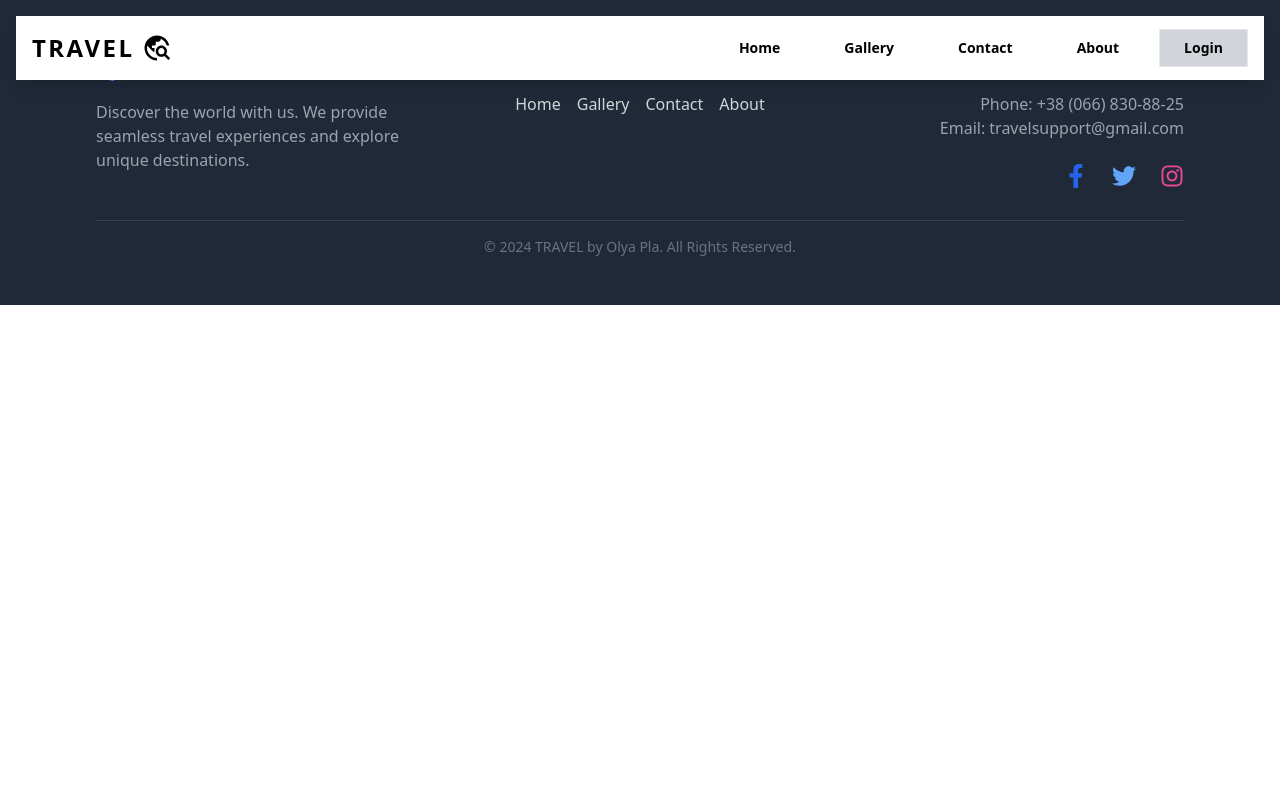
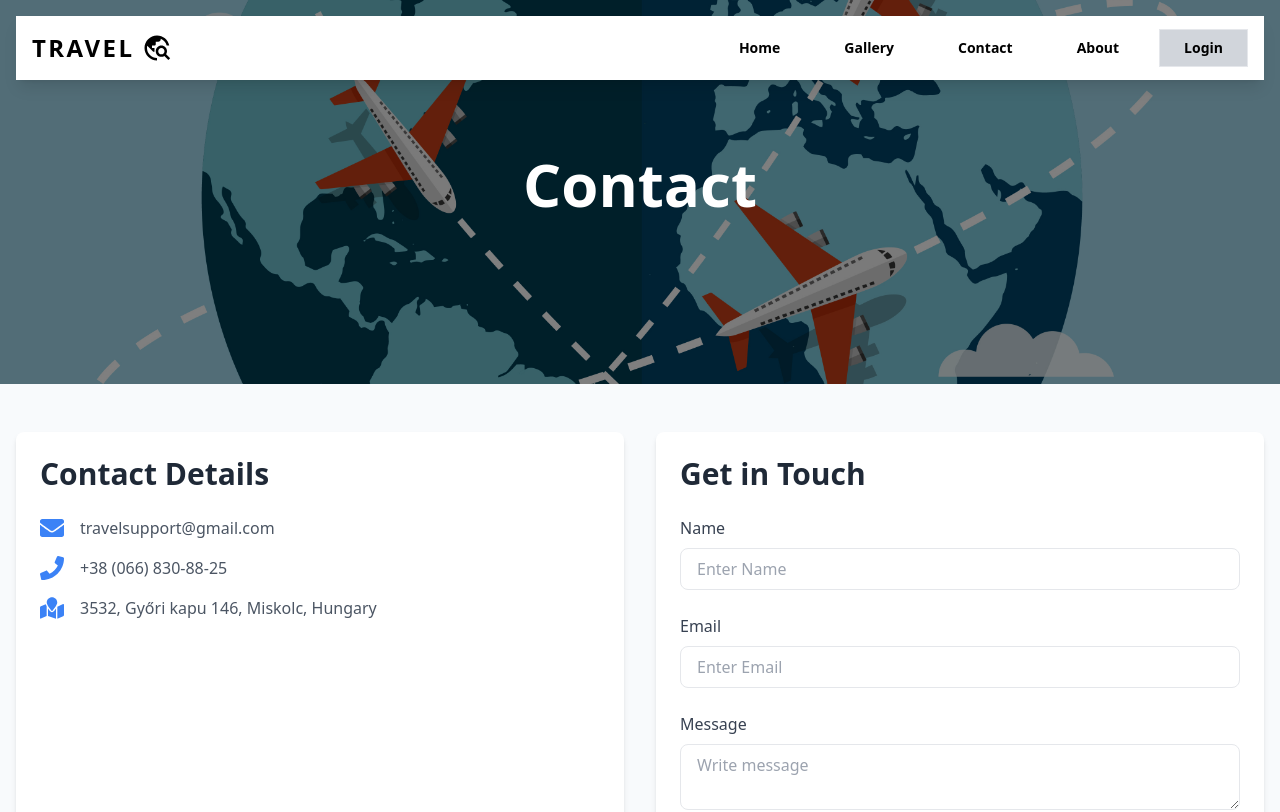
Before and after one commit to xellga-olga/travel, a React (Vite) app: page /contact in a window 1280 px wide. Shown: the top 812 px of the page. Built offline with nearby package versions, Linux system fonts and the light colour scheme.

Commit message:
Added Contact page

```diff
--- a/src/App.jsx
+++ b/src/App.jsx
@@ -2,17 +2,19 @@ import { BrowserRouter, Route, Routes } from "react-router-dom";
 import Home from "./pages/Home";
 import Navbar from "./component/Navbar";
 import Footer from "./component/Footer";
-import Gallery from "./component/Gallery";
+import Gallery from "./pages/Gallery";
+import Contact from "./pages/Contact";
 
 function App() {
   return (
     <BrowserRouter>
-    <Navbar />
+      <Navbar />
       <Routes>
         <Route path="/" element={<Home />} />
-        <Route path="/gallery" element={<Gallery />}/>
+        <Route path="/gallery" element={<Gallery />} />
+        <Route path="/contact" element={<Contact />} />
       </Routes>
-    <Footer />
+      <Footer />
     </BrowserRouter>
   );
 }
--- /dev/null
+++ b/src/pages/Contact.jsx
@@ -0,0 +1,87 @@
+import { FaEnvelope, FaMapMarked, FaPhone } from "react-icons/fa";
+
+const Contact = () => {
+  return (
+    <div className=" bg-slate-50">
+      <div
+        className="relative bg-cover bg-center h-96"
+        style={{ backgroundImage: "url('/images/hero.png')" }}
+      >
+        <div className="absolute inset-0 bg-black bg-opacity-50 flex flex-col items-center justify-center">
+          <h4 className="text-white text-4xl font-bold md:text-6xl mb-4">
+            Contact
+          </h4>
+        </div>
+      </div>
+
+      <div className="container mx-auto px-4 py-12 ">
+        <div className="grid grid-cols-1 md:grid-cols-2 gap-8">
+          {/* Contact Details */}
+          <div className="bg-white rounded-lg shadow-md p-6">
+            <h3 className="text-3xl font-semibold text-gray-800 mb-6">
+              Contact Details
+            </h3>
+            <div className="flex items-center mb-4">
+              <FaEnvelope className="text-blue-500 text-2xl mr-4" />
+              <p className="text-gray-600">travelsupport@gmail.com</p>
+            </div>
+            <div className="flex items-center mb-4">
+              <FaPhone className="text-blue-500 text-2xl mr-4" />
+              <p className="text-gray-600">+38 (066) 830-88-25</p>
+            </div>
+            <div className="flex items-center">
+              <FaMapMarked className="text-blue-500 text-2xl mr-4" />
+              <p className="text-gray-600">3532, Győri kapu 146, Miskolc, Hungary</p>
+            </div>
+          </div>
+
+          {/* Get in Touch */}
+          <div className="bg-white rounded-lg shadow-md p-6">
+            <h3 className="text-3xl font-semibold text-gray-800 mb-6">
+              Get in Touch
+            </h3>
+            <form className="space-y-6">
+              <div>
+                <label htmlFor="name" className="block text-gray-700 font-medium mb-2">
+                  Name
+                </label>
+                <input
+                  type="text"
+                  id="name"
+                  className="w-full px-4 py-2 border rounded-lg focus:ring-blue-500  focus:border-blue-500 "
+                  placeholder="Enter Name"
+                />
+              </div>
+              <div>
+                <label htmlFor="email" className="block text-gray-700 font-medium mb-2">
+                  Email
+                </label>
+                <input
+                  type="email"
+                  id="email"
+                  className="w-full px-4 py-2 border rounded-lg focus:ring-blue-500 focus:border-blue-500 "
+                  placeholder="Enter Email"
+                />
+              </div>
+              <div>
+                <label htmlFor="message" className="block text-gray-700 font-medium mb-2">
+                  Message
+                </label>
+                <textarea
+                  id="message"
+                  className="w-full px-4 py-2 border rounded-lg focus:ring-blue-500 focus:border-blue-500 "
+                  placeholder="Write message"
+                ></textarea>
+              </div>
+              <button type="submit" className="py-2 px-4 bg-blue-500  text-white rounded shadow-lg hover:bg-blue-600 transition duration-300">
+                Send Message
+              </button>
+            </form>
+          </div>
+        </div>
+      </div>
+    </div>
+  );
+};
+
+export default Contact;
--- a/src/component/Gallery.jsx
+++ b/src/pages/Gallery.jsx
@@ -13,7 +13,7 @@ const Gallery = () => {
   return (
     <div>
       <div
-        className="relative h-screen bg-cover bg-center h-96"
+        className="relative  bg-cover bg-center h-96"
         style={{ backgroundImage: "url('/images/hero.png')" }}
       >
         <div className="absolute inset-0 bg-black bg-opacity-50 flex flex-col items-center justify-center">
```
